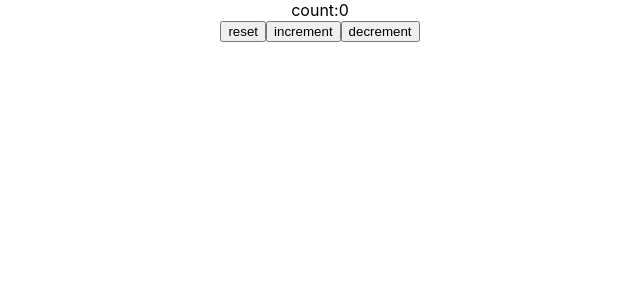
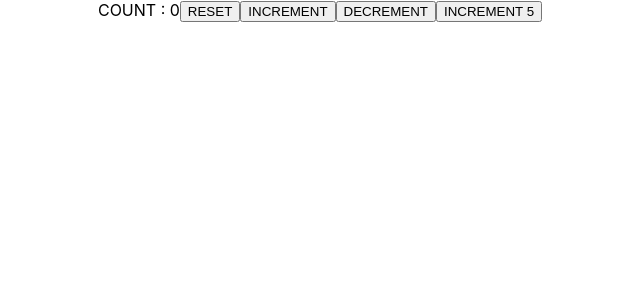
Before and after one commit to pop-dev5016/react-hooks, a React (Create React App) app: page / in a window 1280 px wide. Shown: the top 300 px of the page, without its empty margins (320-960 px from the left). Built offline with nearby package versions, Linux system fonts and the light colour scheme.

Commit message:
correct way

```diff
--- a/src/Component/HookCounter2.js
+++ b/src/Component/HookCounter2.js
@@ -1,15 +1,22 @@
-import React from 'react'
-import { useState } from 'react'
+import React, { useState } from 'react'
 
 function HookCounter2() {
     const initialcount = 0
-    const [count,setCount] = useState(initialcount)
+    const[count,setCount] = useState(initialcount)
+
+
+    const incrementnum = ()=>{
+        for(let i=0;i<5;i++){
+            setCount(prevCount=>prevCount+1)
+        }
+    }
   return (
     <div>
-        count:{count}<br></br>
-        <button onClick={()=>setCount(initialcount)}>reset</button>
-        <button onClick={()=>setCount(count+1)}>increment</button>
-        <button onClick={()=>setCount(count-1)}>decrement</button>
+        COUNT : {count}
+      <button onClick={()=>setCount(initialcount)}>RESET</button>
+      <button onClick={()=>setCount(prevCount=>prevCount+1)}>INCREMENT</button>
+      <button onClick={()=>setCount(prevCount=>prevCount-1)}>DECREMENT</button>
+      <button onClick={incrementnum}>INCREMENT 5</button>
     </div>
   )
 }
```
